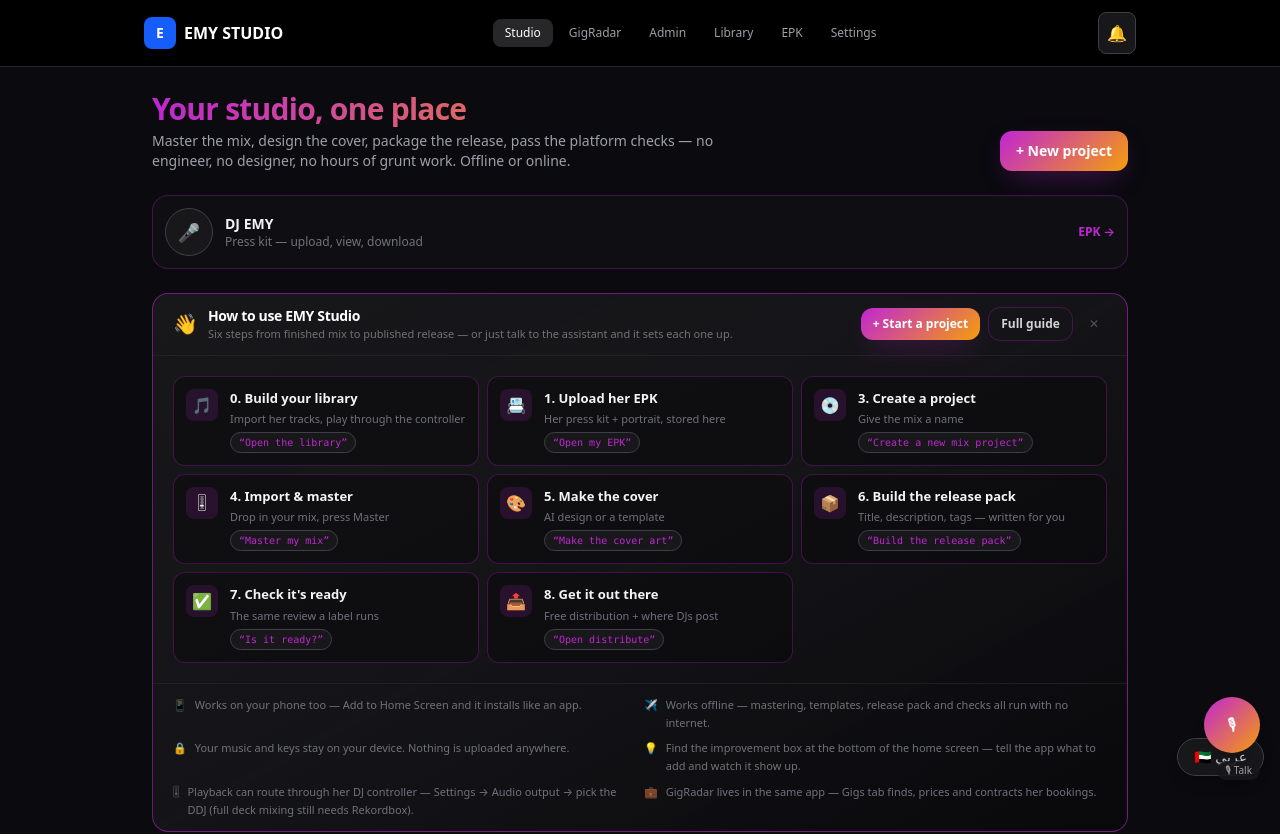
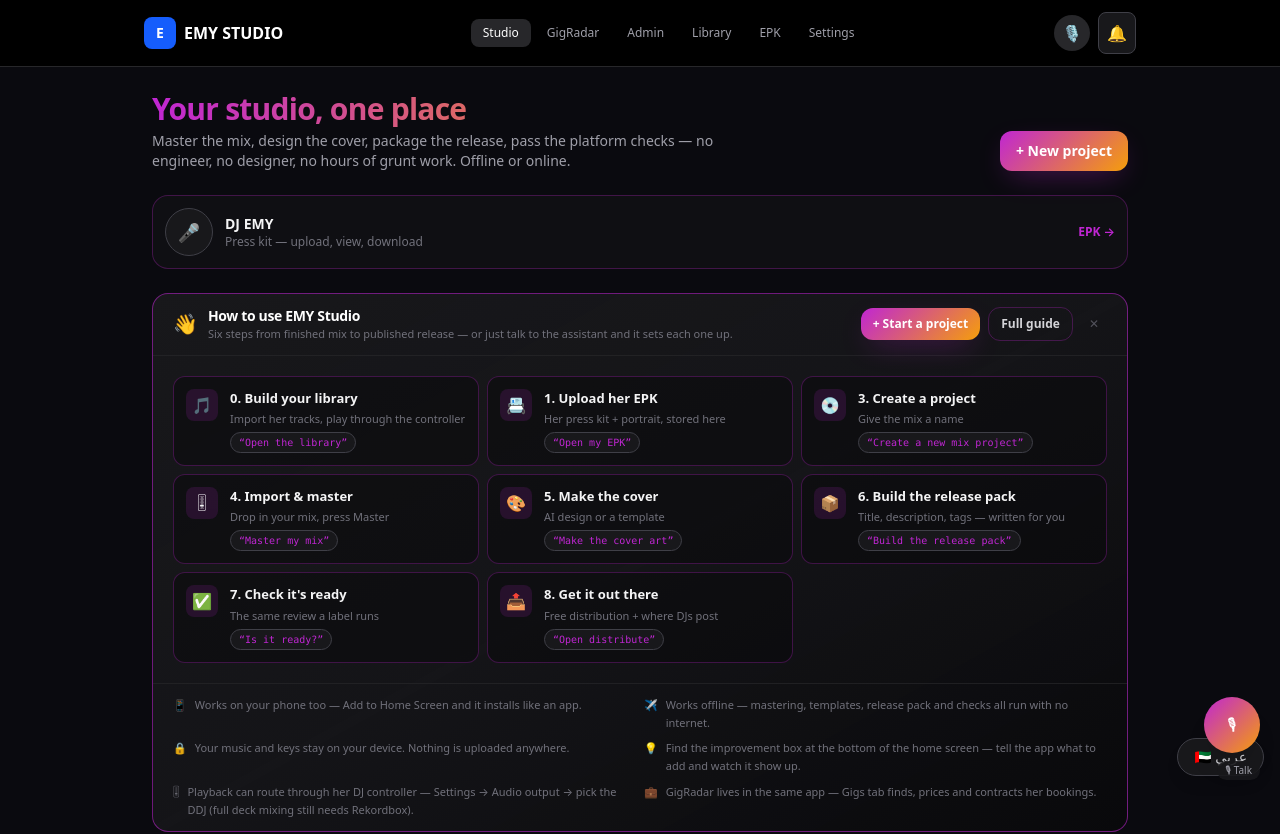
Before and after one commit to kirthregis/Cross-Claude-Code, a Next.js app: page /studio in a window 1280 px wide. Shown: the top 834 px of the page. Built offline with nearby package versions, Linux system fonts and the light colour scheme.

Commit message:
Global Voice Assistant integrated in Nav

```diff
--- /dev/null
+++ b/src/components/studio/GlobalVoice.tsx
@@ -0,0 +1,85 @@
+"use client";
+import { useState, useCallback, useRef, useEffect } from "react";
+import { useRouter, usePathname } from "next/navigation";
+import { startListening, speechSupported, speak } from "@/lib/studio/speech";
+import { loadSettings } from "@/lib/studio/store";
+import { routeCommand } from "@/lib/studio/assistant";
+
+export function GlobalVoiceButton() {
+  const [listening, setListening] = useState(false);
+  const [supported, setSupported] = useState(false);
+  const router = useRouter();
+  const settings = loadSettings();
+  const stopRef = useRef<(() => void) | null>(null);
+
+  useEffect(() => {
+    setSupported(speechSupported());
+  }, []);
+
+  const handleCommand = useCallback((text: string) => {
+    const intent = routeCommand(text);
+
+    // Automatic navigation based on voice commands
+    if (text.toLowerCase().includes("radar") || text.toLowerCase().includes("gig")) {
+      router.push("/studio/gigradar");
+      speak("Opening Gig Radar.", settings.soundOn);
+    } else if (text.toLowerCase().includes("library") || text.toLowerCase().includes("music")) {
+      router.push("/studio/library");
+      speak("Opening your music library.", settings.soundOn);
+    } else if (text.toLowerCase().includes("settings") || text.toLowerCase().includes("theme")) {
+      router.push("/studio/settings");
+      speak("Opening settings.", settings.soundOn);
+    } else if (text.toLowerCase().includes("admin") || text.toLowerCase().includes("money")) {
+      router.push("/studio/admin");
+      speak("Opening admin dashboard.", settings.soundOn);
+    } else if (text.toLowerCase().includes("epk") || text.toLowerCase().includes("press")) {
+      router.push("/studio/epk");
+      speak("Opening your press kit.", settings.soundOn);
+    } else {
+      // Fallback: take them to the project assistant if it's a general question
+      router.push("/studio?tab=assistant");
+      speak("Let's talk in the assistant panel.", settings.soundOn);
+    }
+  }, [router, settings.soundOn]);
+
+  const toggle = () => {
+    if (listening) {
+      stopRef.current?.();
+      setListening(false);
+      return;
+    }
+
+    const stop = startListening({
+      onResult: (t) => {
+        setListening(false);
+        handleCommand(t);
+      },
+      onEnd: () => setListening(false),
+      onError: () => setListening(false),
+    });
+
+    if (stop) {
+      stopRef.current = stop;
+      setListening(true);
+    }
+  };
+
+  if (!supported) return null;
+
+  return (
+    <button
+      onClick={toggle}
+      className={`relative flex h-9 w-9 items-center justify-center rounded-full transition-all ${
+        listening
+          ? "bg-red-600 animate-pulse scale-110 shadow-[0_0_15px_rgba(220,38,38,0.5)]"
+          : "bg-zinc-800 hover:bg-zinc-700 text-zinc-400 hover:text-white"
+      }`}
+      title="Voice Assistant"
+    >
+      {listening ? "🛑" : "🎙️"}
+      {listening && (
+        <span className="absolute -inset-1 rounded-full border-2 border-red-500 animate-ping" />
+      )}
+    </button>
+  );
+}
--- a/src/components/studio/StudioNav.tsx
+++ b/src/components/studio/StudioNav.tsx
@@ -3,6 +3,8 @@ import Link from "next/link";
 import { usePathname } from "next/navigation";
 import { NotificationBell } from "./NotificationBell";
 import { ArabicToggle } from "./ArabicToggle";
+import { GlobalVoiceButton } from "./GlobalVoice";
+
 export function StudioNav() {
   const path = usePathname();
   const tabs = [
@@ -13,20 +15,29 @@ export function StudioNav() {
     { href: "/studio/epk", label: "EPK" },
     { href: "/studio/settings", label: "Settings" },
   ];
+
   return (
     <header className="sticky top-0 z-40 border-b border-zinc-800 bg-black">
-      <div className="mx-auto flex max-w-5xl items-center justify-between px-4 py-3">
-        <Link href="/studio" className="flex items-center gap-2">
+      <div className="mx-auto flex max-w-5xl items-center justify-between px-4 py-3 gap-2">
+        <Link href="/studio" className="flex items-center gap-2 shrink-0">
           <span className="flex h-8 w-8 items-center justify-center rounded-lg bg-blue-600 text-sm font-black text-white">E</span>
           <span className="hidden text-base font-extrabold text-white sm:block">EMY STUDIO</span>
         </Link>
-        <nav className="flex items-center gap-1 overflow-x-auto">
+        <nav className="flex items-center gap-1 overflow-x-auto min-w-0">
           {tabs.map((t) => {
             const active = t.href === "/studio" ? path === "/studio" : path.startsWith(t.href);
-            return (<Link key={t.href} href={t.href} className={`rounded-lg px-3 py-1.5 text-xs font-medium transition ${active ? "bg-zinc-800 text-white" : "text-zinc-400 hover:text-white"}`}>{t.label}</Link>);
+            return (
+              <Link key={t.href} href={t.href} className={`rounded-lg px-3 py-1.5 text-xs font-medium transition whitespace-nowrap ${active ? "bg-zinc-800 text-white" : "text-zinc-400 hover:text-white"}`}>
+                {t.label}
+              </Link>
+            );
           })}
         </nav>
-        <div className="flex items-center gap-2"><ArabicToggle /><NotificationBell /></div>
+        <div className="flex items-center gap-2 shrink-0">
+          <GlobalVoiceButton />
+          <ArabicToggle />
+          <NotificationBell />
+        </div>
       </div>
     </header>
   );
```
Also changed, not shown: 1 other file (tests, documents, lock files or other folders).
